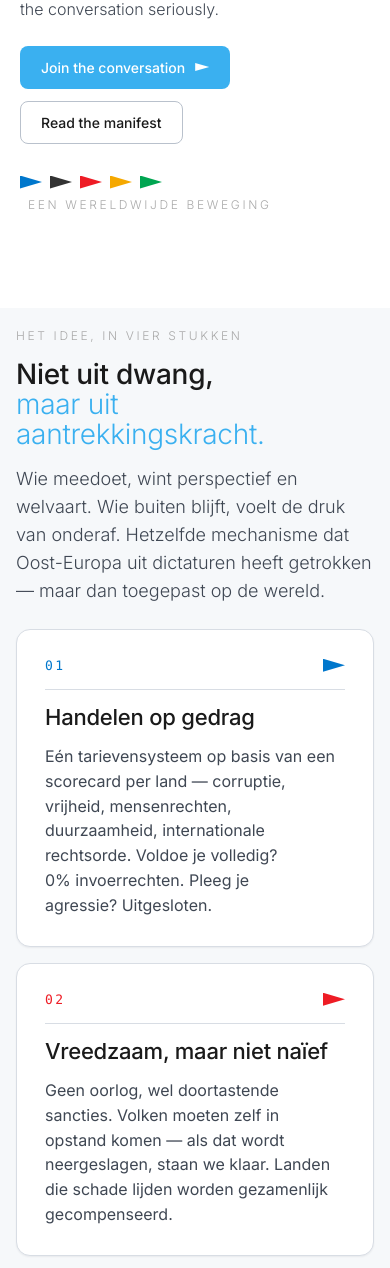
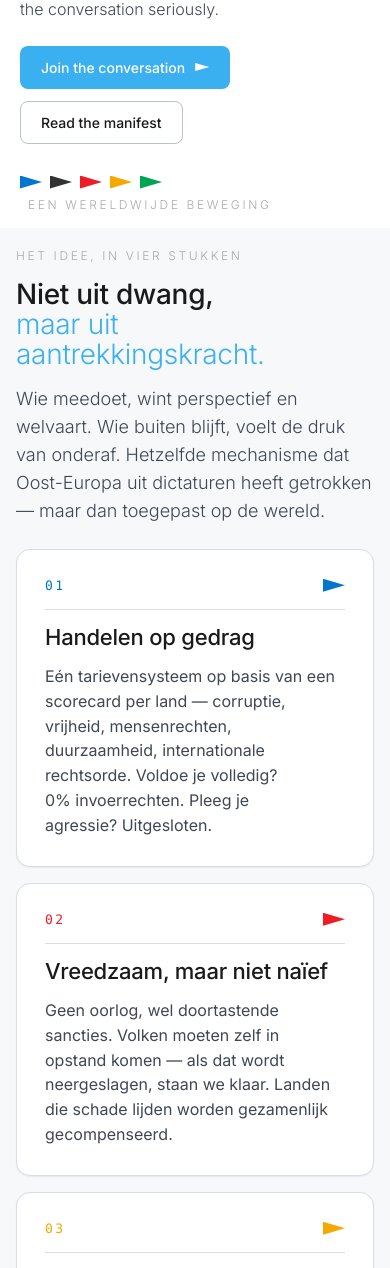
Before and after one commit to GerhardTop/global-union-forum, a Flask app: page / in a window 390 px wide. Shown: the part 1192-2460 px from the top of the page. Run offline with Flask 3, Linux system fonts and the light colour scheme; data comes from the database, SQL or seed files in the repository.

Commit message:
fix: mobiel - vlaggen tekst links uitlijnen en padding fix

```diff
--- a/flask_registration/app/static/css/kit.css
+++ b/flask_registration/app/static/css/kit.css
@@ -2365,6 +2365,15 @@ body {
     text-align: left;
   }
 
+  @media (max-width: 600px) {
+    .gu-hero {
+      padding-bottom: 16px;
+    }
+    .gu-hero__flags > span:last-child {
+      text-align: left;
+    }
+  }
+
   /* Sections */
   .gu-section { padding: 16px 0; }
   .gu-section__head { margin-bottom: 16px; }
```
Also changed, not shown: 1 other file.
